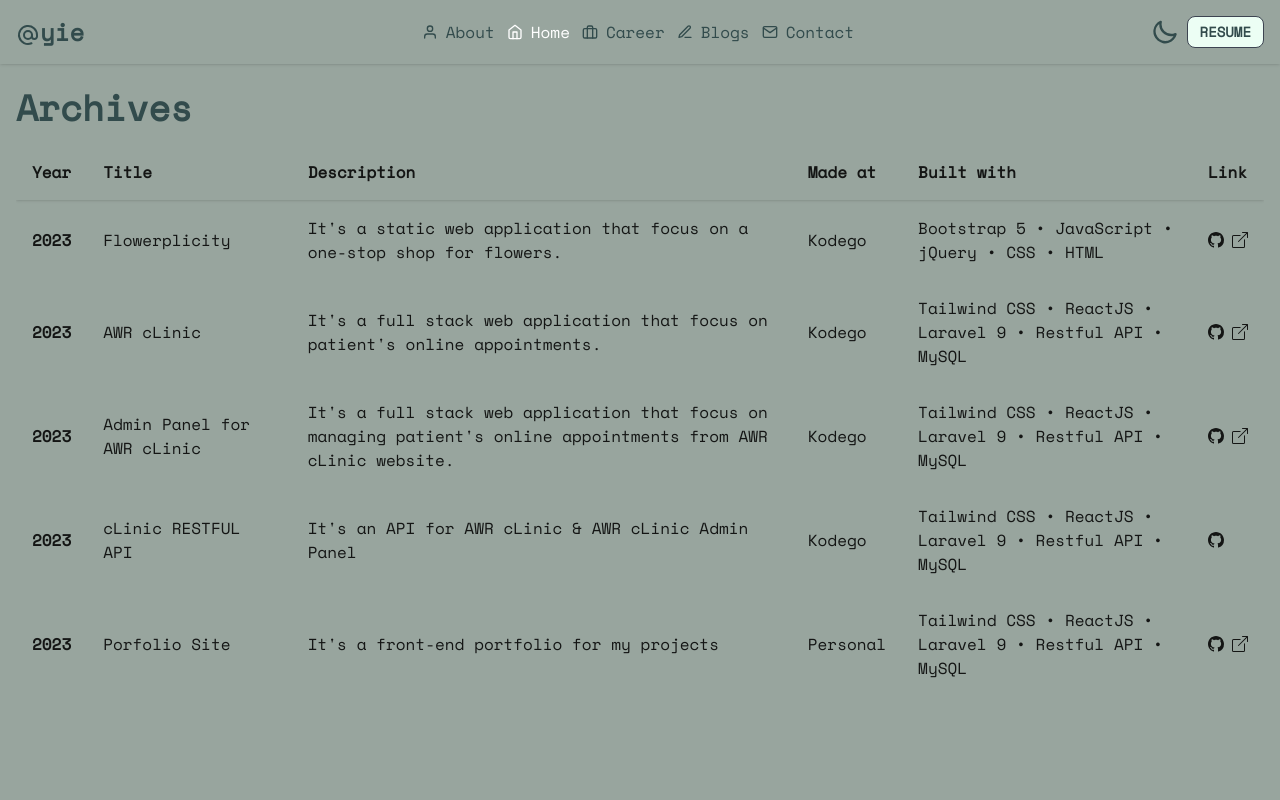
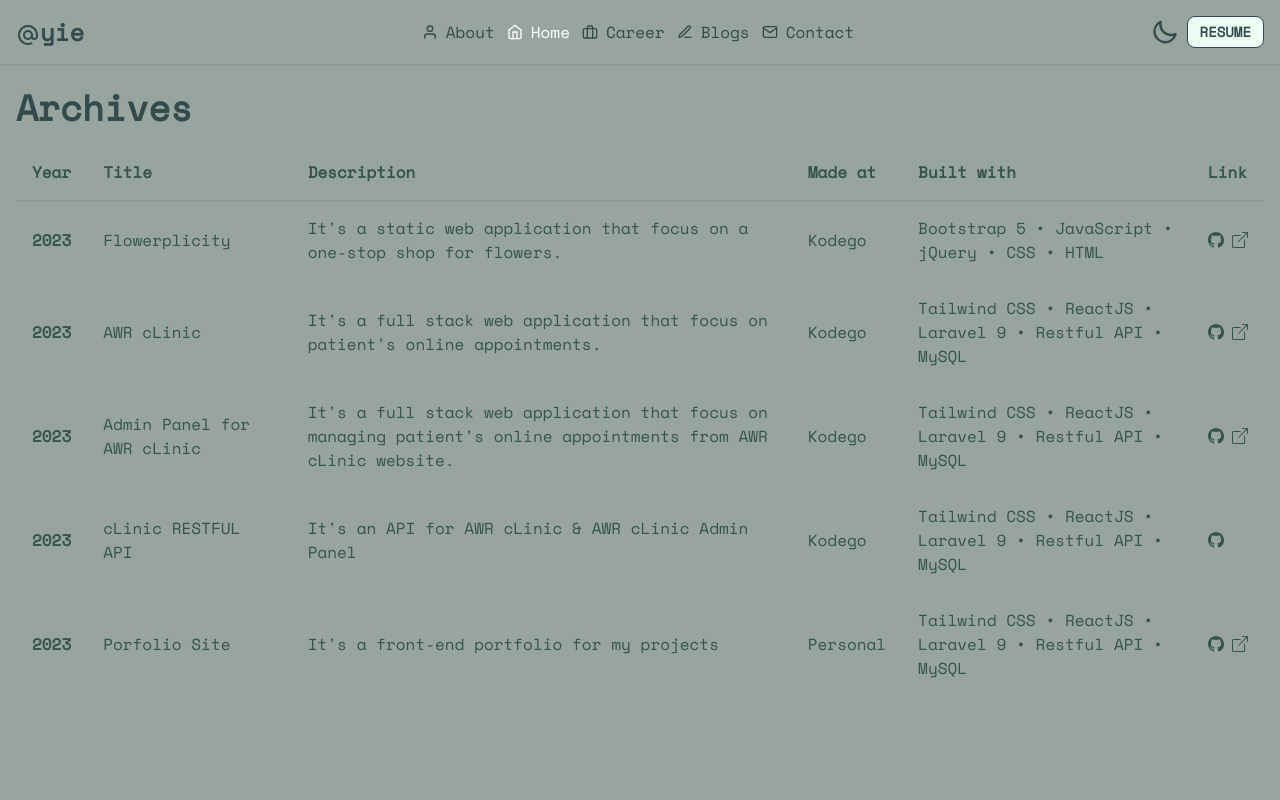
Before and after one commit to ayiezac78/Portfolio-Website, a React (Vite) app: page /portfolio in a window 1280 px wide. Shown: the top 800 px of the page. Built offline with nearby package versions, Linux system fonts and the light colour scheme.

Commit message:
fixing font color on the table

```diff
--- a/src/components/Cards.jsx
+++ b/src/components/Cards.jsx
@@ -42,25 +42,25 @@ export default function BasicTable() {
         <Table aria-label="simple table">
           <TableHead className='shadow'>
             <TableRow>
-              <TableCell style={{ color: '##34554B' }}>Year</TableCell>
-              <TableCell style={{ color: '##34554B' }}>Title</TableCell>
-              {isLgScreen && <TableCell style={{ color: '##34554B' }}>Description</TableCell>}
-              {isLgScreen && <TableCell style={{ color: '##34554B' }}>Made at</TableCell>}
-              {isLgScreen && <TableCell style={{ color: '##34554B' }}>Built with</TableCell>}
-              <TableCell style={{ color: '##34554B' }}>Link</TableCell>
+              <TableCell style={{ color: '#34554B' }}>Year</TableCell>
+              <TableCell style={{ color: '#34554B' }}>Title</TableCell>
+              {isLgScreen && <TableCell style={{ color: '#34554B' }}>Description</TableCell>}
+              {isLgScreen && <TableCell style={{ color: '#34554B' }}>Made at</TableCell>}
+              {isLgScreen && <TableCell style={{ color: '#34554B' }}>Built with</TableCell>}
+              <TableCell style={{ color: '#34554B' }}>Link</TableCell>
             </TableRow>
           </TableHead>
           <TableBody>
             {rows.map((row, index) => (
               <TableRow key={index}>
-                <TableCell style={{ color: '##34554B', marginRight: '10px' }} component="th" scope="row">
+                <TableCell style={{ color: '#34554B', marginRight: '10px' }} component="th" scope="row">
                   {row.year}
                 </TableCell>
-                <TableCell style={{ color: '##34554B' }}>{row.title}</TableCell>
-                {isLgScreen && <TableCell style={{ color: '##34554B' }}>{row.description}</TableCell>}
-                {isLgScreen && <TableCell style={{ color: '##34554B' }}>{row.made}</TableCell>}
-                {isLgScreen && <TableCell style={{ color: '##34554B' }}>{row.built}</TableCell>}
-                <TableCell style={{ color: '##34554B' }}>
+                <TableCell style={{ color: '#34554B' }}>{row.title}</TableCell>
+                {isLgScreen && <TableCell style={{ color: '#34554B' }}>{row.description}</TableCell>}
+                {isLgScreen && <TableCell style={{ color: '#34554B' }}>{row.made}</TableCell>}
+                {isLgScreen && <TableCell style={{ color: '#34554B' }}>{row.built}</TableCell>}
+                <TableCell style={{ color: '#34554B' }}>
                   <div className="flex gap-2">
                     {row.github_link} {row.proj_link}
                   </div>
```
